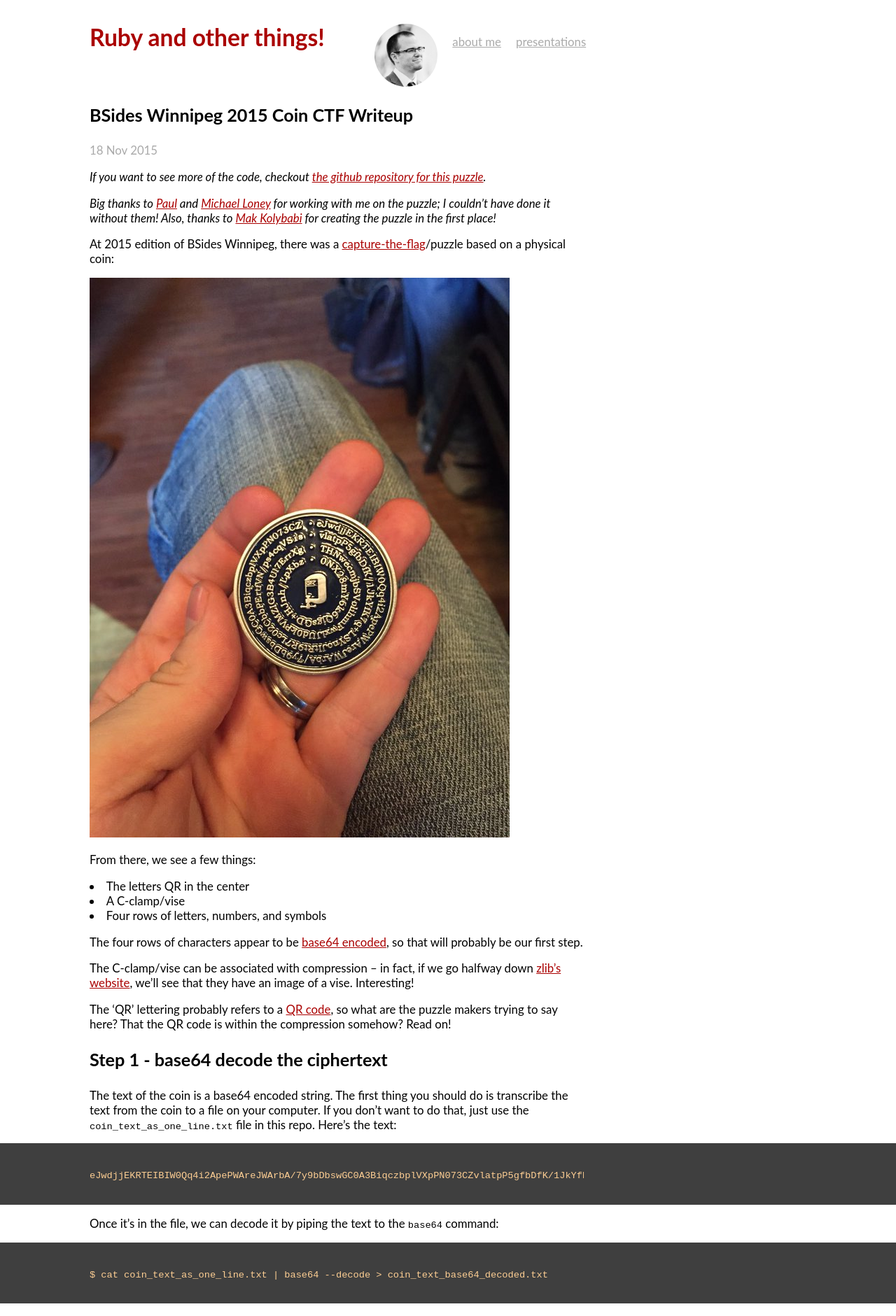
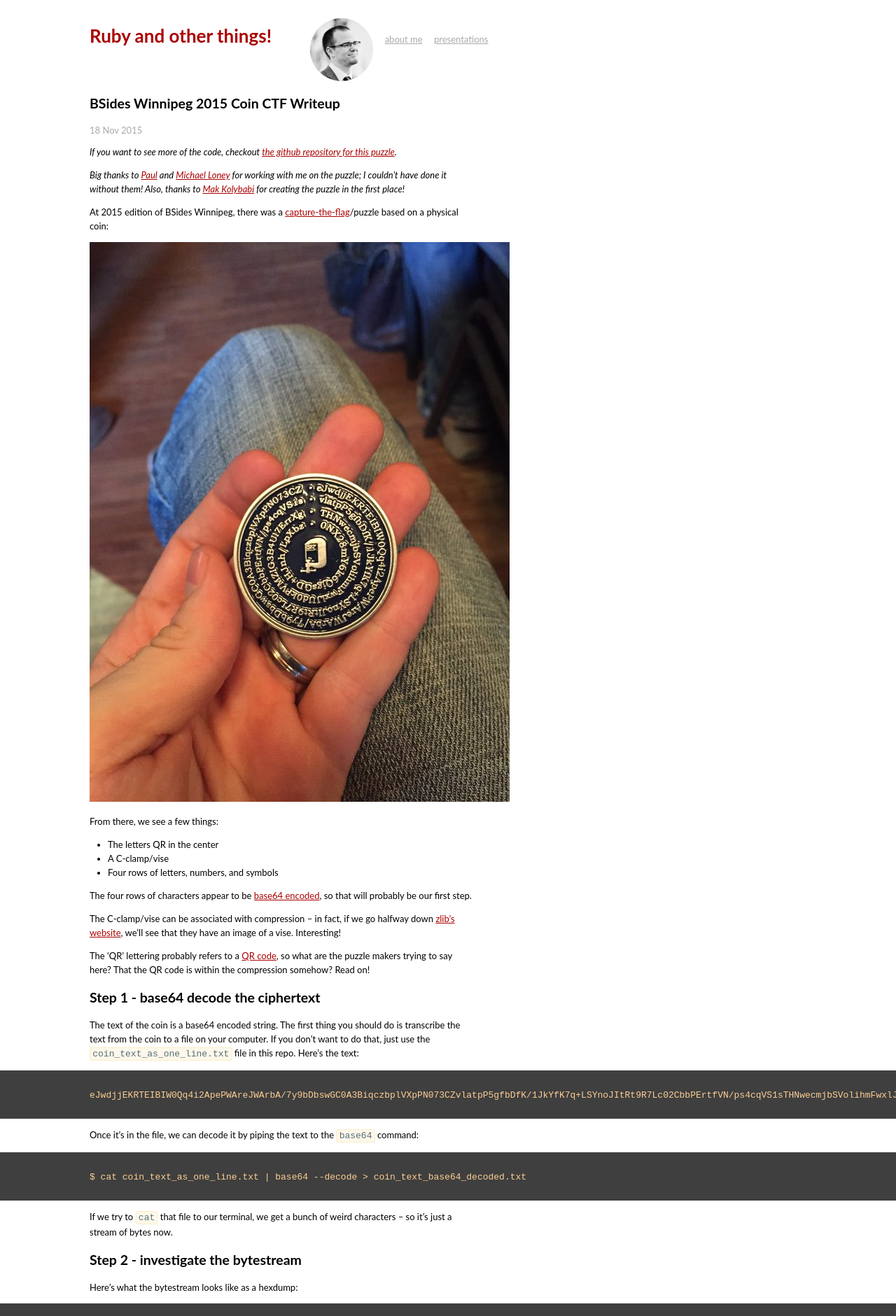
Before and after one commit to Nitrodist/markcampbell.me, a Jekyll site: the page built from _posts/2015-11-18-bsides-winnipeg-2015-coin-ctf.md, in a window 1280 px wide. Shown: the top 1881 px of the page at 70% size. Built offline with Jekyll 4.4.1, drawn with Linux system fonts in a browser that asks for light colours; comment, search, counter and statistics services are not loaded.

Commit message:
CSS improvements -- make font smaller and fix line heights

```diff
--- a/css/main.css
+++ b/css/main.css
@@ -14,7 +14,7 @@ html, body { height: 100%; width: 100%; }
 
 body {
   background-color: #FFF;
-  font: 105% "Lato", "Helvetica Neue", Helvetica, Arial, sans-serif;
+  font: 13px "Lato", "Helvetica Neue", Helvetica, Arial, sans-serif;
 }
 
 h1, h2, h3, h4, h5, h6, p, ul, ol, pre {
@@ -129,13 +129,17 @@ a.extra:hover {
 /*
 /*****************************************************************************/
 
+#post {
+  line-height: 20px;
+}
+
 #post div.highlighter-rouge {
   background-color: #3f3f3f;
   width: 100%;
 }
 
 #post ul, #post ol {
-  list-style-position: inside;
+  padding-left: 2em;
 }
 
 #post pre {
@@ -145,5 +149,9 @@ a.extra:hover {
   padding-top: 2em;
   padding-bottom: 2em;
   overflow-x: auto;
-  width: 42em;
+  line-height: 17px;
 }
+
+#post pre code {
+  line-height: 0px;
+}
--- a/css/syntax.css
+++ b/css/syntax.css
@@ -1,4 +1,4 @@
-
+code.highlighter-rouge { padding: .1em .25em; color: #586e75; background-color: rgba(253,246,227,.7); border: 1px solid rgba(250,231,179,.7); border-radius: 3px; }
 .highlighter-rouge code, .highlighter-rouge pre{color:#fdce93;background-color:#3f3f3f}
 .highlighter-rouge .hll{background-color:#222}
 .highlighter-rouge .c{color:#7f9f7f}
```
